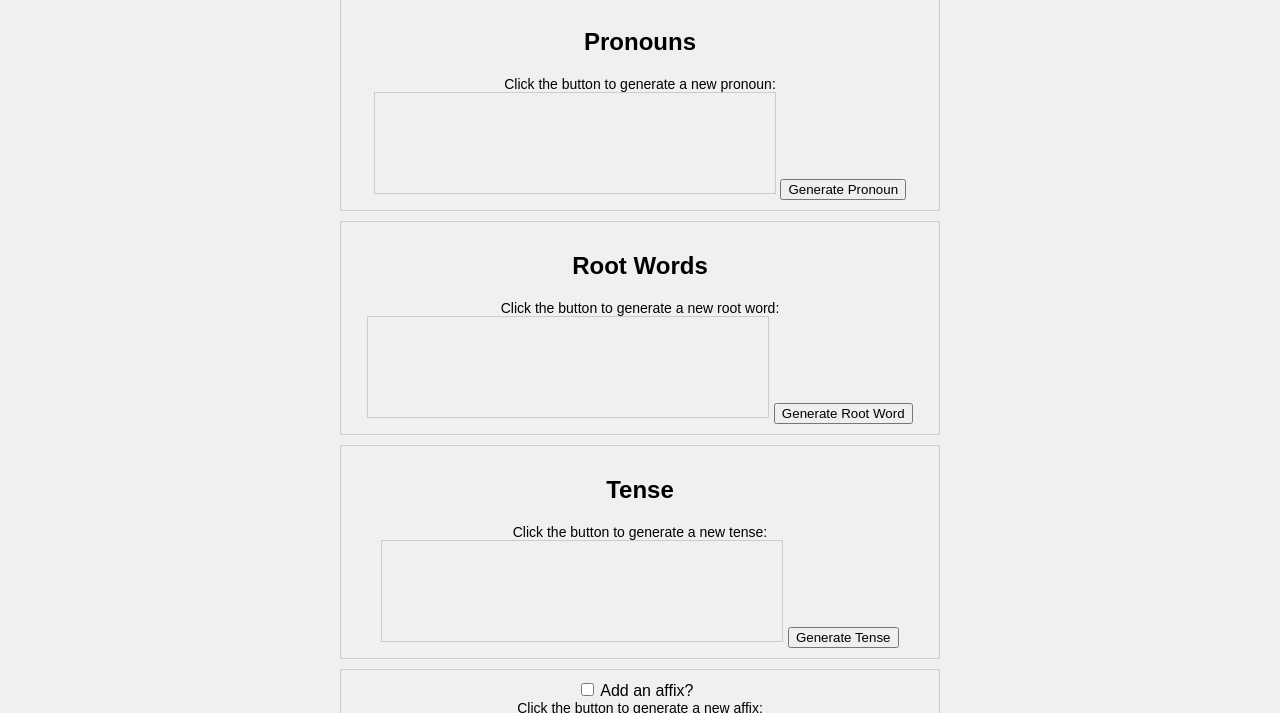
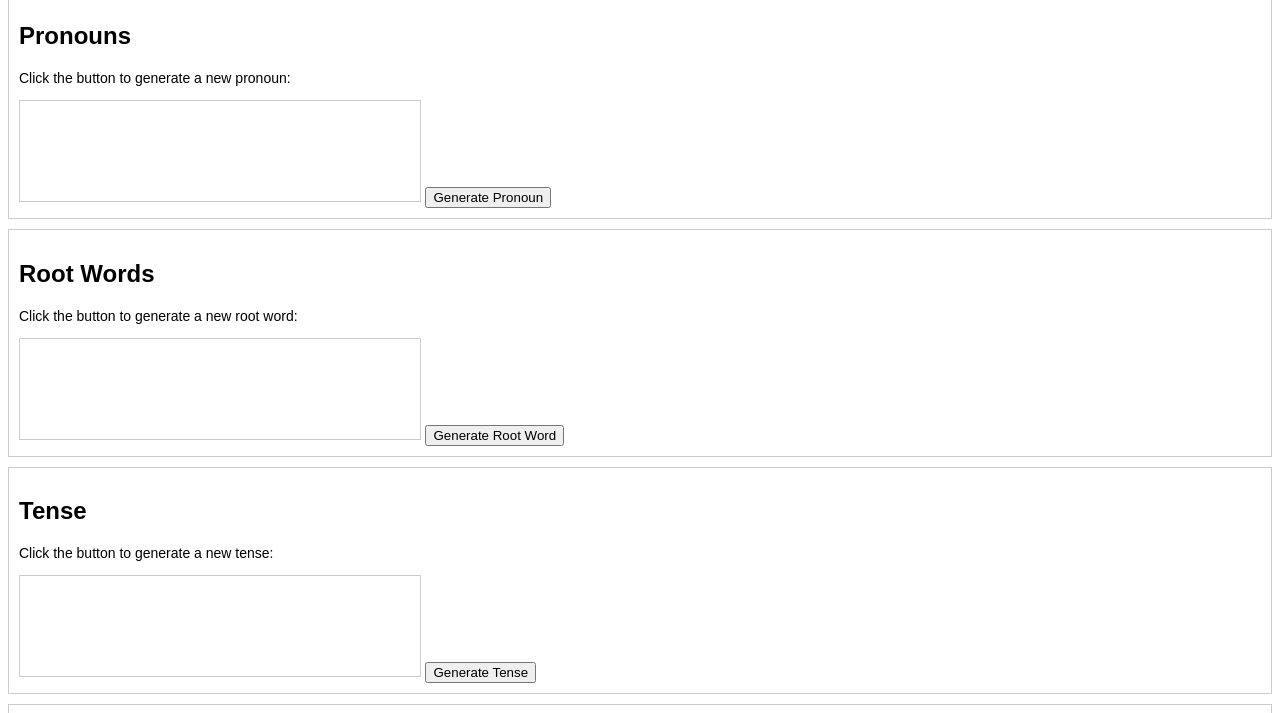
Before and after one commit to interrowhimper/RWM, a plain HTML site: page index.html in a window 1280 px wide. Shown: the part 135-848 px from the top of the page. Drawn offline with Linux system fonts and the light colour scheme.

Commit message:
Update index.html

```diff
--- a/index.html
+++ b/index.html
@@ -7,18 +7,6 @@
   <style>
     body {
       font-family: Arial, sans-serif;
-      margin: 0;
-      padding: 0;
-      display: flex;
-      flex-direction: column;
-      align-items: center;
-      justify-content: center;
-      min-height: 100vh;
-      background-color: #f0f0f0;
-    }
-    .container {
-      max-width: 600px;
-      text-align: center;
     }
     .box {
       border: 1px solid #ccc;
@@ -36,16 +24,13 @@
     }
     h1 {
       font-size: 32px;
-      margin-bottom: 10px;
     }
     p {
       font-size: 14px;
-      margin: 0;
     }
   </style>
 </head>
 <body>
-  <div class="container">
   <h1>ᏣᎳᎩ ᎦᏬᏂᎯᏍᏗ Root Word Method Drill</h1>
   <p>Welcome to the Root Word Method drill! This drill is intended to help you work on conjugating verbs and, optionally, adding affixes. You're responsible for checking your own work! Please rely on materials generated by first-language speakers of Cherokee to build your understanding of verbs.</p>
 
@@ -83,7 +68,6 @@
 
   <!-- Random Button -->
   <button id="generateRandomButton">Generate Random Word</button>
-  </div>
 
   <script src="script.js"></script>
 </body>
```
Lines whose indentation alone changed are shown as unchanged.
